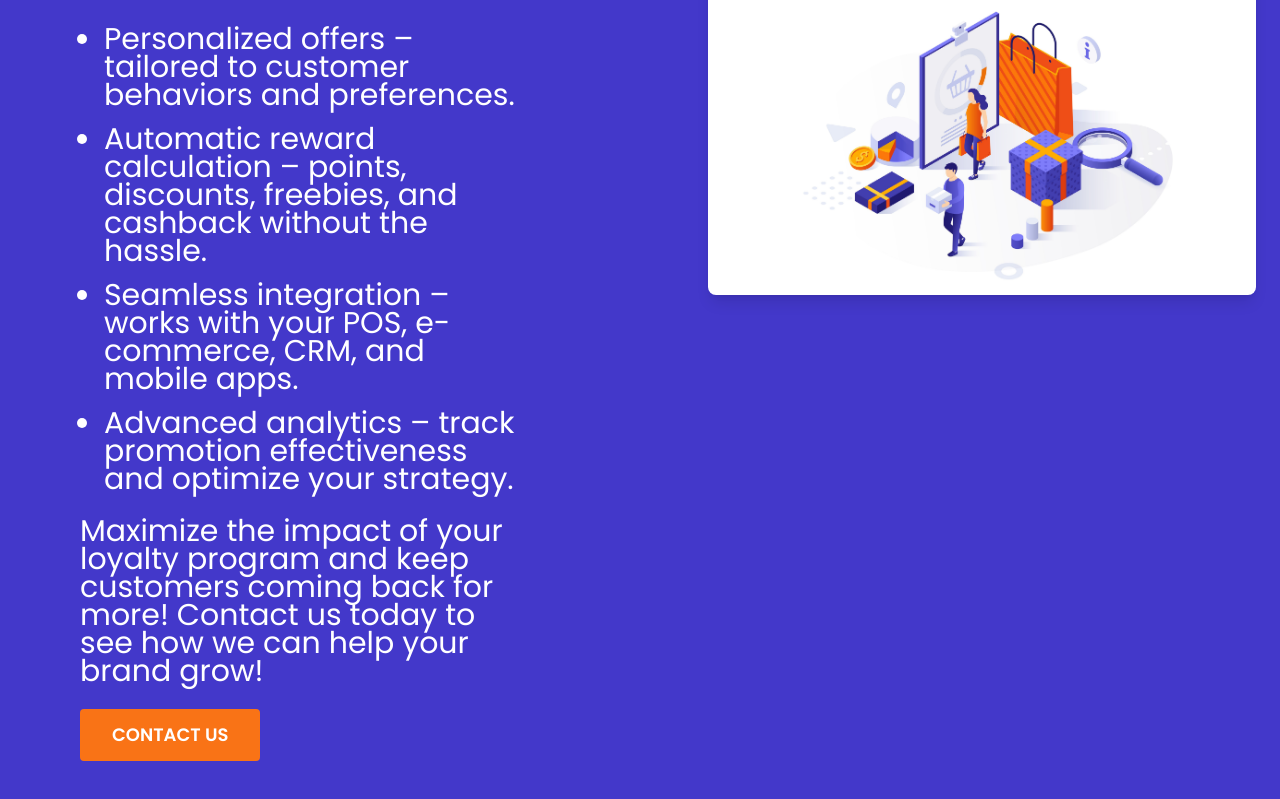
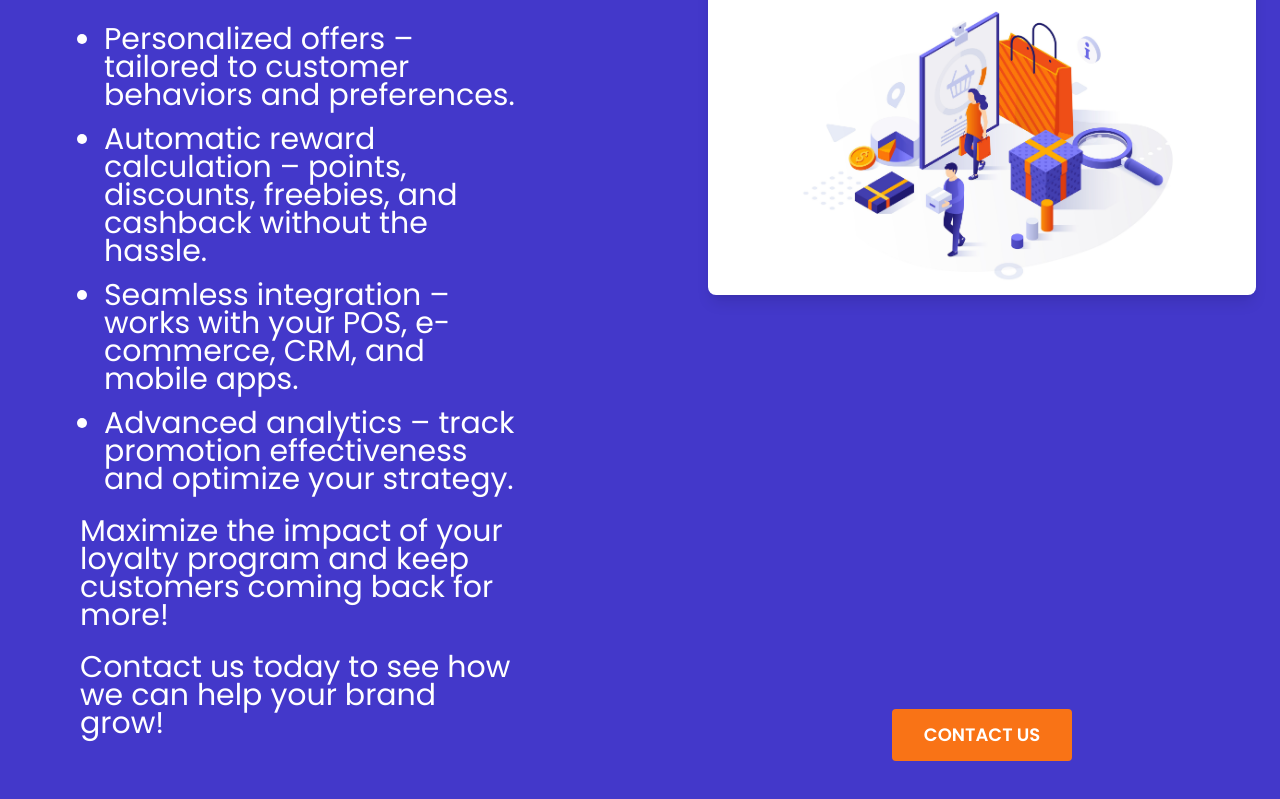
Before and after one commit to wtabaczynski/caseltech.io, a Next.js app: page /loyalty in a window 1280 px wide. Shown: the part 1042-1841 px from the top of the page. Built offline with nearby package versions, Linux system fonts and the light colour scheme.

Commit message:
update:contact + features

```diff
--- a/components/Contact.tsx
+++ b/components/Contact.tsx
@@ -3,7 +3,6 @@
 import React, { useRef, useState, useEffect } from "react";
 import SubmitBtn from "./submit-btn";
 import toast from "react-hot-toast";
-import Link from "next/link";
 import { motion, useAnimation } from "framer-motion";
 import { useInView } from "react-intersection-observer";
 import ScrollReveal from "@/components/ScrollReveal";
@@ -78,10 +77,10 @@ const Contact = () => {
     <ScrollReveal>
       <section
         id="contact-us"
-        className="parallax-section max-container padding-container gap-20 py-10 pb-32 md:gap-28 lg:py-20 xl:flex-row bg-cover bg-center bg-white text-center items-center justify-center pl-6"
+        className="parallax-section max-container padding-container gap-20 py-10 pb-32 md:gap-28 md:py-20 bg-white text-center flex flex-col items-center justify-center"
       >
         <motion.h1
-          className="text-gray-600 text-4xl font-poppins font-bold text-center mb-10"
+          className="text-gray-600 text-4xl font-poppins font-bold mb-10"
           variants={textVariants}
           initial="hidden"
           animate={controlsText}
@@ -90,9 +89,9 @@ const Contact = () => {
           Make sure to contact us
         </motion.h1>
 
-        <div className="flex flex-row gap-16 items-start justify-center">
+        <div className="flex flex-col md:flex-row gap-16 items-start justify-center w-full">
           <motion.div
-            className="w-1/2 ml-6"
+            className="w-full md:w-1/2 md:ml-6"
             variants={formVariants}
             initial="hidden"
             animate={controlsForm}
@@ -123,7 +122,6 @@ const Contact = () => {
                 maxLength={5000}
                 onChange={(e) => setMessageLength(e.target.value.length)}
               />
-              {/* Pasek postępu */}
               <div className="mt-2">
                 <div className="h-2 w-full bg-gray-200 rounded-full overflow-hidden">
                   <div
@@ -149,11 +147,16 @@ const Contact = () => {
                 className="ml-6 bg-indigo-800 hover:bg-indigo-900"
                 disabled={loading}
               />
-              <p className="mt-4 text-xs text-gray-400">
+              <p className="mt-4 text-xs text-gray-400 text-left">
                 By clicking the 'Send message' button you consent to processing
                 your data and contacting you to fulfill your request according
                 to our{" "}
-                <a href="/policy.html" className="underline" target="_blank" rel="noopener noreferrer">
+                <a
+                  href="/policy.html"
+                  className="underline"
+                  target="_blank"
+                  rel="noopener noreferrer"
+                >
                   Privacy Policy
                 </a>
                 , which you acknowledge as being read. We may contact you in the
@@ -162,7 +165,7 @@ const Contact = () => {
             </form>
           </motion.div>
 
-          <motion.div className="w-1/2 flex flex-col justify-center items-center">
+          <motion.div className="w-full md:w-1/2 flex flex-col justify-center items-center">
             <Image
               src="/contact.png"
               alt="Medical Illustration"
--- a/components/Features.tsx
+++ b/components/Features.tsx
@@ -52,20 +52,16 @@ const Features = () => {
             <li>Advanced analytics – track promotion effectiveness and optimize your strategy.</li>
           </ul>
           <p className="mb-6 text-lg md:text-[30px] font-poppins font-medium text-center md:text-left">
-            Maximize the impact of your loyalty program and keep customers coming back for more! Contact us today to see how we can help your brand grow!
+            Maximize the impact of your loyalty program and keep customers coming back for more!
           </p>
-          <div className="flex justify-center md:justify-start">
-            <Link href="/#contact-us">
-              <button className="rounded bg-orange-500 px-8 py-3 text-sm md:text-lg font-semibold uppercase text-white transition-colors duration-300 hover:bg-orange-600">
-                Contact Us
-              </button>
-            </Link>
-          </div>
+          <p className="mb-6 text-lg md:text-[30px] font-poppins font-medium text-center md:text-left">
+            Contact us today to see how we can help your brand grow!
+          </p>
         </motion.div>
       </div>
 
       {/* Image Section */}
-      <div className="w-full md:w-1/2 px-6 flex justify-center items-center">
+      <div className="w-full md:w-1/2 px-6 flex flex-col items-center">
         <motion.div
           ref={imageRef}
           initial="hidden"
@@ -81,6 +77,15 @@ const Features = () => {
             className="w-full h-auto object-cover rounded-lg shadow-lg"
           />
         </motion.div>
+
+        {/* Button under image */}
+        <div className="mt-8 flex justify-center">
+          <Link href="/#contact-us">
+            <button className="rounded bg-orange-500 px-8 py-3 text-sm md:text-lg font-semibold uppercase text-white transition-colors duration-300 hover:bg-orange-600">
+              Contact Us
+            </button>
+          </Link>
+        </div>
       </div>
     </section>
   );
```
